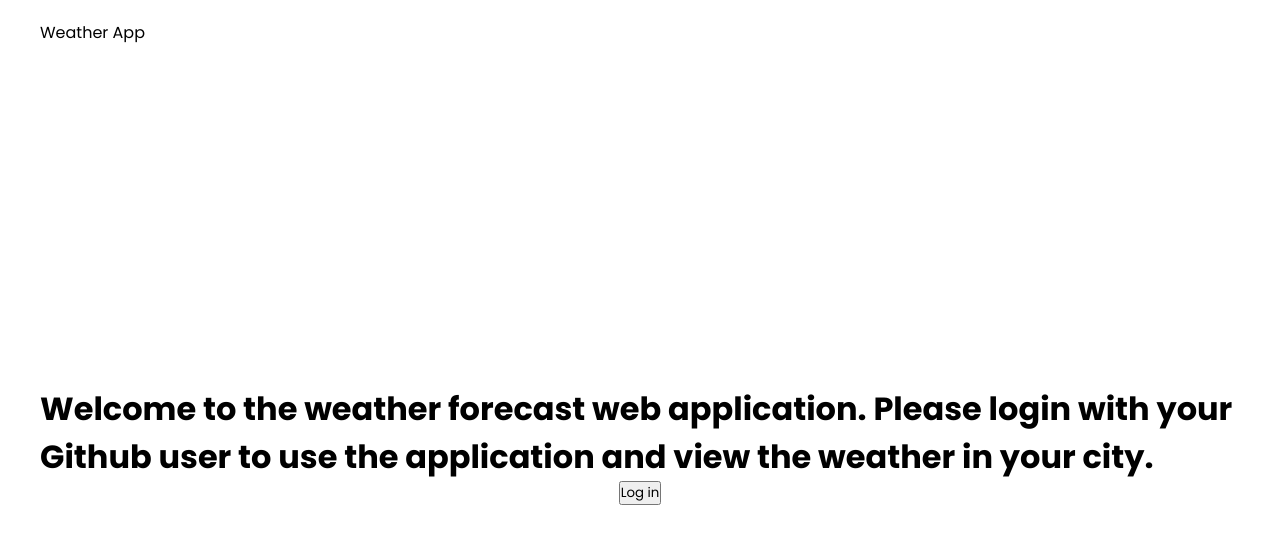
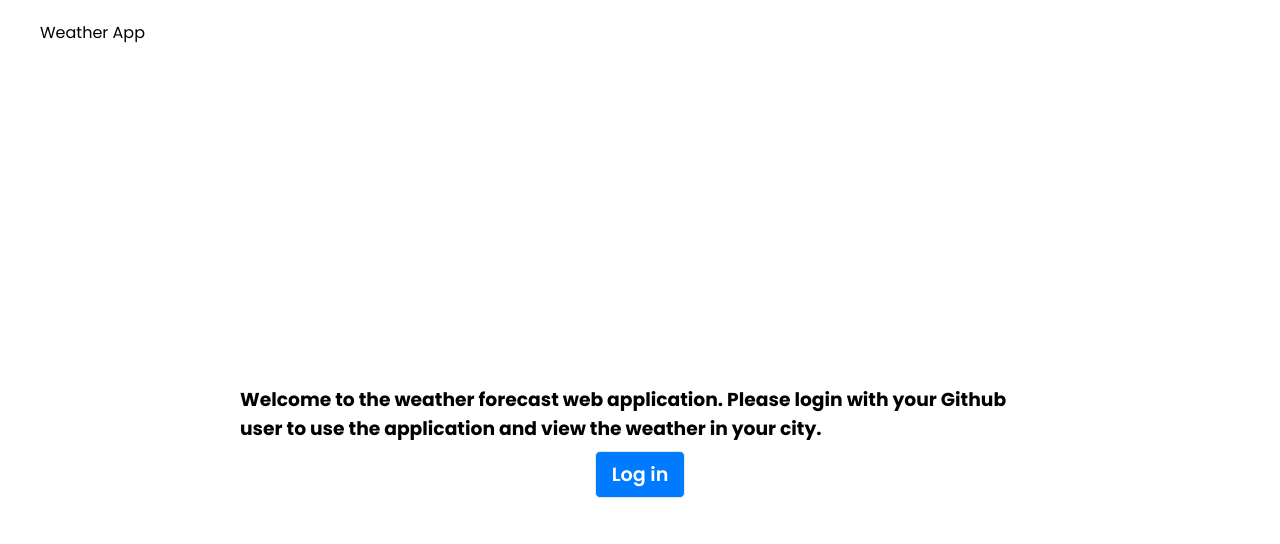
Before and after one commit to makoydev/react-weather-forecast, a React (Vite) app: page / in a window 1280 px wide. Shown: the top 544 px of the page. Built offline with nearby package versions, Linux system fonts and the light colour scheme.

Commit message:
style: LandingPage styles and import LoginButton component

```diff
--- a/src/screens/Landing/LandingPage.module.scss
+++ b/src/screens/Landing/LandingPage.module.scss
@@ -4,4 +4,5 @@
   justify-content: center;
   flex-direction: column;
   height: 100vh;
+  max-width: 800px;
 }
--- a/src/screens/Landing/LandingPage.tsx
+++ b/src/screens/Landing/LandingPage.tsx
@@ -1,14 +1,14 @@
 import React from "react";
 import style from "./LandingPage.module.scss";
-import LoginButton from "../../components/Buttons/Login";
+import LoginButton from "../../components/Buttons/Login/Login";
 
 const LandingPage: React.FC = () => {
   return (
     <div className={style.container}>
-      <h1>
+      <h3>
         Welcome to the weather forecast web application. Please login with your
         Github user to use the application and view the weather in your city.
-      </h1>
+      </h3>
       <LoginButton />
     </div>
   );
```
